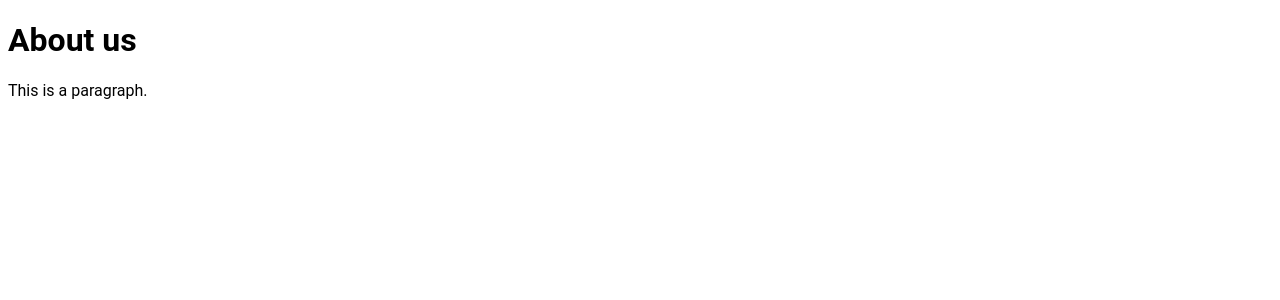
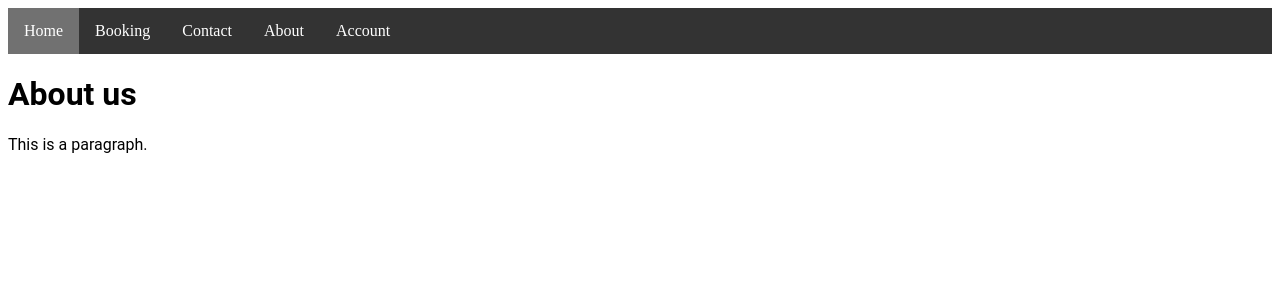
Before and after one commit to Emmanuel-Jiss/The-Project, a Flask app: template templates/about.html in a window 1280 px wide. Shown: the top 300 px of the page. Run offline with Flask 3, Linux system fonts and the light colour scheme; the template is opened without the code that fills it, so the values that code supplies are empty; some libraries are stand-ins or nearby versions.

Commit message:
Added nav-bar to about page

```diff
--- a/templates/about.html
+++ b/templates/about.html
@@ -1,13 +1,12 @@
 <!DOCTYPE html>
 <html lang="en">
     <head>
+        <title>About</title>
         <meta charset="utf-8">
-
         <meta name="viewport" content="width=device-width, initial-scale=1">
 
         <link rel="stylesheet“ href="cdnjs.cloudflare.com/ajax/libs/fontawesome/4.7.0/css/font-awesome.min.css" >
-
-<link rel="stylesheet" href="style.css">
+        <link rel="stylesheet" href="/static/css/style.css">
 
         <script src="https://www.gstatic.com/firebasejs/8.7.0/firebase-app.js"></script>
 
@@ -15,13 +14,22 @@
 
         <script src="script.js"></script>
         <meta charset="UTF-8">
-    <title>About</title>
+
     </head>
 
     <body>
+
+        <ul>
+          <li><a class="active" href="/templates/home.html">Home</a></li>
+          <li><a href="/templates/booking.html">Booking</a></li>
+          <li><a href="/templates/contact.html">Contact</a></li>
+          <li><a href="/templates/about.html">About</a></li>
+          <li><a href="/templates/account.html">Account</a></li>
+        </ul>
 
         <h1>About us</h1>
         <p>This is a paragraph.</p>
 
     </body>
+
 </html>
--- a/templates/home.html
+++ b/templates/home.html
@@ -3,9 +3,8 @@
 <head>
     <meta charset="UTF-8">
     <meta name="wineport" content="width=device-width, initial-scale=1">
-    <title>Title</title>
+    <title>Home</title>
 
-    <link rel="stylesheet" href="style.css">
     <link rel="stylesheet" href="/static/css/style.css">
 
     <script src="https://www.gstatic.com/firebasejs/8.7.0/firebase-app.js......"></script>
```
Lines whose indentation alone changed are shown as unchanged.
